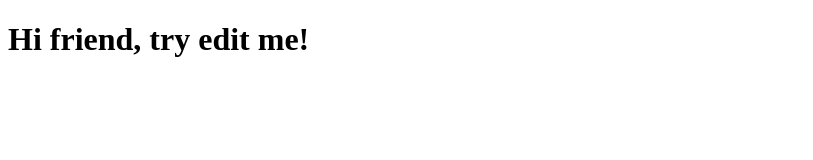
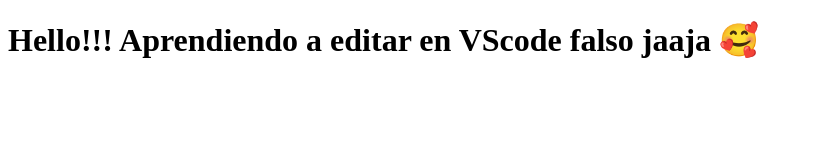
Before and after one commit to cielocura/clasejs, a plain HTML site: page index.html in a window 1280 px wide. Shown: the whole page, without its empty margins (0-813 px from the left). Drawn offline with Linux system fonts and the light colour scheme; files that its build step writes are made by us from their sources.

Commit message:
puse una nueva frase

```diff
--- a/index.html
+++ b/index.html
@@ -7,7 +7,7 @@
   </head>
   <body>
 
-    <h1>Hi friend, try edit me!</h1>
+    <h1>Hello!!! Aprendiendo a editar en VScode falso jaaja 🥰</h1>
 
   </body>
 </html>
```
